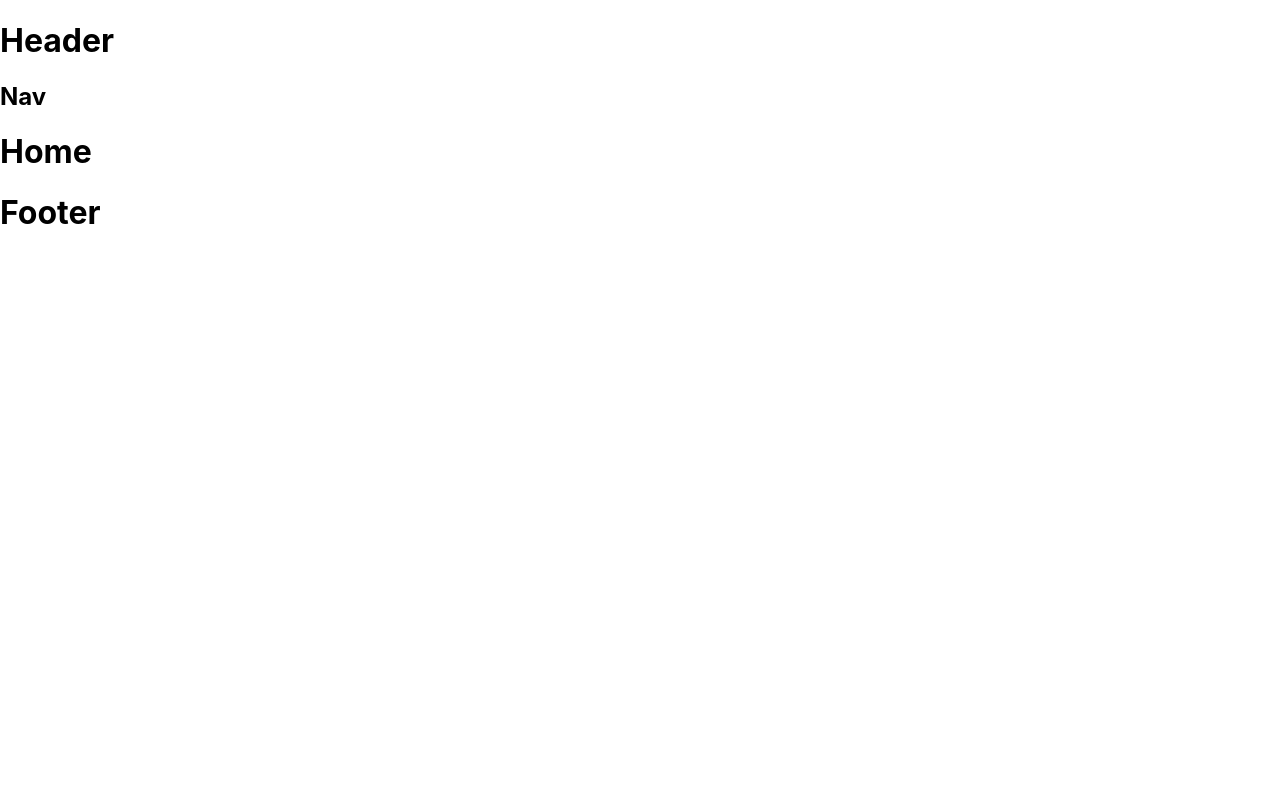
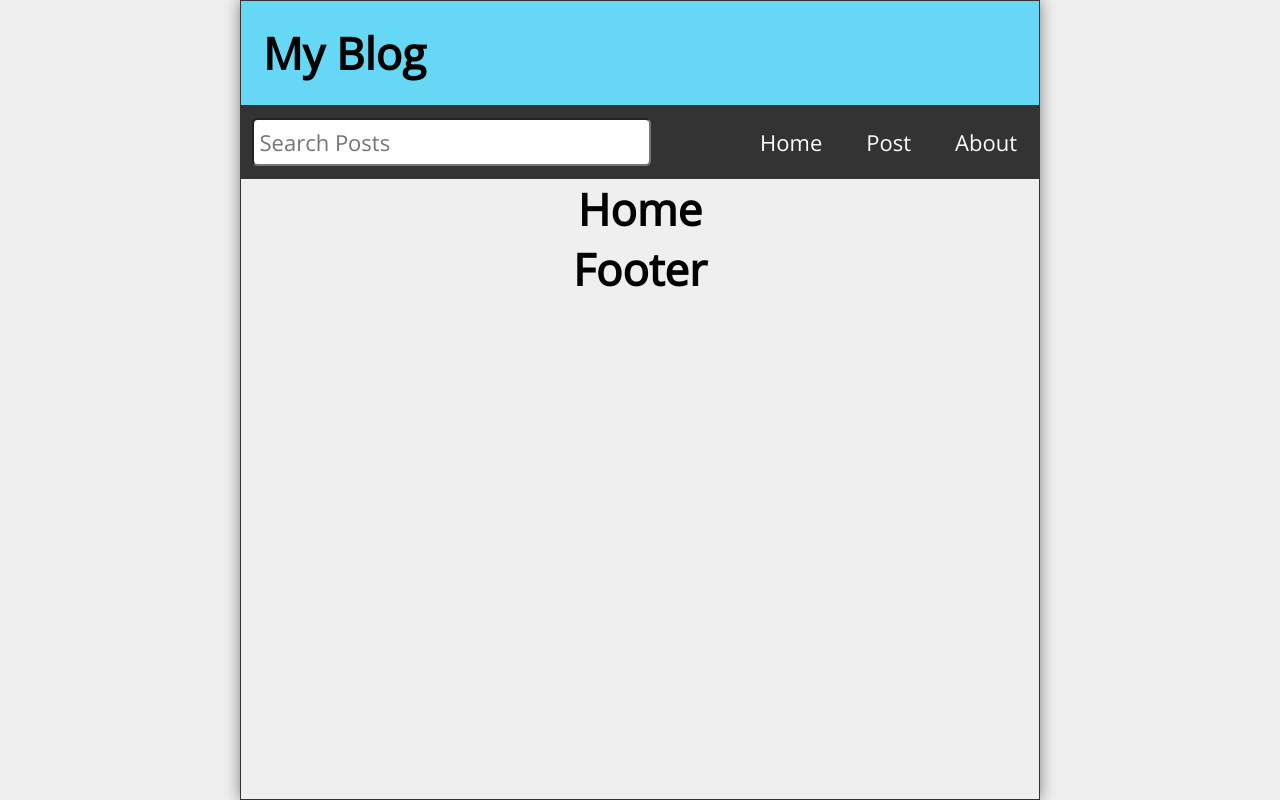
Before and after one commit to veronicaminciuna/my-blog, a React (Create React App) app: page / in a window 1280 px wide. Built offline with nearby package versions, Linux system fonts and the light colour scheme.

Commit message:
set posts

```diff
--- a/src/App.js
+++ b/src/App.js
@@ -11,13 +11,35 @@ import {useState, useEffect} from 'react';
 
 
 function App() {
+  const [posts, setPosts] = useState([
+    {
+      id: 1,
+      title: 'First Post',
+      datetime: 'July 1, 2021 11:17:36 AM',
+      body: 'Lorem ipsum dolor it amet consectetur adipisicing elit.'
+    },
+    {
+      id: 2,
+      title: 'Second Post',
+      datetime: 'July 2, 2021 11:17:36 AM',
+      body: 'Lorem ipsum dolor it amet consectetur adipisicing elit.'
+    },
+    {
+      id: 3,
+      title: 'Third Post',
+      datetime: 'July 3, 2021 11:17:36 AM',
+      body: 'Lorem ipsum dolor it amet consectetur adipisicing elit.'
+    },
+  ])
+  const [search, setSearch] = useState('');
+
   return (
     <div className='App'>
-      <Header/>
+      <Header title='My Blog'/>
       <Nav/>
       <Routes>
-        <Route path="/" element={<Home />} />
-        <Route path="/post" element={<NewPost />} />
+        <Route exact path="/" element={<Home />} />
+        <Route exact path="/post" element={<NewPost />} />
         <Route path="/post/:id" element={<PostPage />} />
         <Route path="/about" element={<About />} />
         <Route path="*" element={<Missing />} />
--- a/src/Header.js
+++ b/src/Header.js
@@ -1,9 +1,9 @@
 import React from 'react'
 
-const Header = () => {
+const Header = ({title}) => {
   return (
-    <header>
-        <h1>Header</h1>
+    <header className='Header'>
+        <h1>{title}</h1>
     </header>
   )
 }
--- a/src/Nav.js
+++ b/src/Nav.js
@@ -1,9 +1,26 @@
 import React from 'react'
+import {Link} from 'react-router-dom'
 
-const Nav = () => {
+
+const Nav = ({search, setSearch}) => {
   return (
-    <nav>
-        <h1>Nav</h1>
+    <nav className='Nav'>
+        <form className='searchForm' onSubmit={(e)=>e.preventDefault()}>
+            <label htmlFor='search'>Search Posts</label>
+            <input
+               id='search'
+               type='text'
+               placeholder='Search Posts'
+               value={search}
+               onChange={(e)=> setSearch(e.target.value)}
+               />
+        </form>
+        <ul>
+            <li><Link to='/'>Home</Link></li>
+            <li><Link to='/post'>Post</Link></li>
+            <li><Link to='/about'>About</Link></li>
+
+        </ul>
     </nav>
   )
 }
--- a/src/index.css
+++ b/src/index.css
@@ -1,13 +1,271 @@
+@import url('https://fonts.googleapis.com/css2?family=Open+Sans&display=swap');
+
+* {
+  margin: 0;
+  padding: 0;
+  box-sizing: border-box;
+}
+
+html {
+  font-size: 16px;
+}
+
 body {
-  margin: 0;
-  font-family: -apple-system, BlinkMacSystemFont, 'Segoe UI', 'Roboto', 'Oxygen',
-    'Ubuntu', 'Cantarell', 'Fira Sans', 'Droid Sans', 'Helvetica Neue',
-    sans-serif;
+  min-height: 100vh;
+  font-family: 'Open Sans', sans-serif;
   -webkit-font-smoothing: antialiased;
   -moz-osx-font-smoothing: grayscale;
+  display: flex;
+  background-color: #efefef;
 }
 
-code {
-  font-family: source-code-pro, Menlo, Monaco, Consolas, 'Courier New',
-    monospace;
+#root {
+  flex-grow: 1;
+  display: flex;
+  justify-content: center;
+  align-items: center;
 }
+
+.App {
+  width: 100%;
+  max-width: 800px;
+  height: 100vh;
+  display: flex;
+  flex-direction: column;
+  justify-content: flex-start;
+  align-items: center;
+  border: 1px solid #333;
+  box-shadow: 0px 0px 15px gray;
+}
+
+.Header, .Footer {
+  width: 100%;
+  background-color: #66d8f5;
+  padding: 1rem;
+  display: flex;
+  justify-content: space-between;
+  align-items: center;
+}
+
+.Header h1 {
+  font-size: 1.5rem;
+}
+
+.Header svg {
+  font-size: 2rem;
+}
+
+.Footer {
+  padding: 0.75rem;
+  display: grid;
+  place-content: center;
+}
+
+.Nav {
+  width: 100%;
+  background-color: #333;
+  display: flex;
+  flex-direction: column;
+  justify-content: flex-start;
+  align-items: flex-start;
+}
+
+.searchForm {
+  width: 80%;
+  padding: 1rem 0 0 0.75rem;
+}
+
+.searchForm input[type="text"] {
+  font-family: 'Open Sans', sans-serif;
+  width: 100%;
+  min-height: 48px;
+  font-size: 1rem;
+  padding: 0.25rem;
+  border-radius: 0.25rem;
+  outline: none;
+}
+
+.searchForm label {
+  position: absolute;
+  left: -99999px;
+}
+
+.Nav ul {
+  color: #fff;
+  list-style-type: none;
+  display: flex;
+  flex-wrap: nowrap;
+  align-items: center;
+}
+
+.Nav li {
+  padding: 1rem;
+}
+
+.Nav li:hover,
+.Nav li:focus {
+  padding: 1rem;
+}
+
+.Nav li a {
+  color: #fff;
+  text-decoration: none;
+}
+
+.Nav li:hover,
+.Nav li:focus,
+.Nav li:hover a,
+.Nav li:focus a  {
+  background-color: #eee;
+  color: #333;
+}
+
+.Nav li:hover a,
+.Nav li:focus a {
+  cursor: pointer;
+}
+
+.Home, .NewPost, .PostPage, .About, .Missing {
+  width: 100%;
+  flex-grow: 1;
+  padding: 1rem;
+  overflow-y: auto;
+  background-color: #fff;
+}
+
+.post {
+  margin-top: 1rem;
+  padding-bottom: 1rem;
+  border-bottom: 1px solid lightgray;
+}
+
+.Home .post a {
+  text-decoration: none;
+}
+
+.Home .post a,
+.Home .post a:visited {
+  color: #000;
+}
+
+.post:first-child {
+  margin-top: 0;
+}
+
+.post:last-child {
+  border-bottom: none;
+}
+
+.postDate {
+  font-size: 0.75rem;
+  margin-top: 0.25rem;
+}
+
+.postBody {
+  margin: 1rem 0;
+}
+
+.newPostForm {
+  display: flex;
+  flex-direction: column;
+}
+
+.newPostForm label {
+  margin-top: 1rem;
+}
+
+.newPostForm input[type='text'],
+.newPostForm textarea {
+  font-family: 'Open Sans', sans-serif;
+  width: 100%;
+  min-height: 48px;
+  font-size: 1rem;
+  padding: 0.25rem;
+  border-radius: 0.25rem;
+  margin-right: 0.25rem;
+  outline: none;
+}
+
+.newPostForm textarea {
+  height: 100px;
+}
+
+.newPostForm button {
+  margin-top: 1rem;
+  height: 48px;
+  min-width: 48px;
+  border-radius: 10px;
+  padding: 0.5rem;
+  font-size: 1rem;
+  cursor: pointer;
+}
+
+.Missing h2, .PostPage h2,
+.Missing p, .PostPage p {
+  margin-bottom: 1rem;
+}
+
+.PostPage button {
+  height: 48px;
+  min-width: 48px;
+  border-radius: 0.25rem;
+  padding: 0.5rem;
+  font-size: 1rem;
+  background-color: red;
+  color: #fff;
+  cursor: pointer;
+}
+
+.statusMsg {
+  margin-top: 2rem;
+}
+
+@media only screen and (min-width: 610px) {
+  html {
+    font-size: 22px;
+  }
+
+  .Header h1 {
+    font-size: 2rem;
+  }
+
+  .Nav {
+    flex-direction: row;
+    flex-wrap: nowrap;
+    justify-content: space-between;
+    align-items: center;
+  }
+
+  .Nav ul {
+    text-align: right;
+  }
+
+  .Nav li:hover,
+  .Nav li:focus,
+  .Nav li:hover a,
+  .Nav li:focus a  {
+    background-color: #eee;
+    color: #333;
+  }
+
+  .searchForm {
+    width: 50%;
+    padding: .5rem 0;
+  }
+
+  .searchForm input[type="text"] {
+    margin-left: 0.5rem;
+  }
+
+  .newPostForm textarea {
+    height: 300px;
+  }
+}
+
+@media only screen and (min-width: 992px) {
+
+  .Header svg {
+    font-size: 3rem;
+  }
+
+}
```
